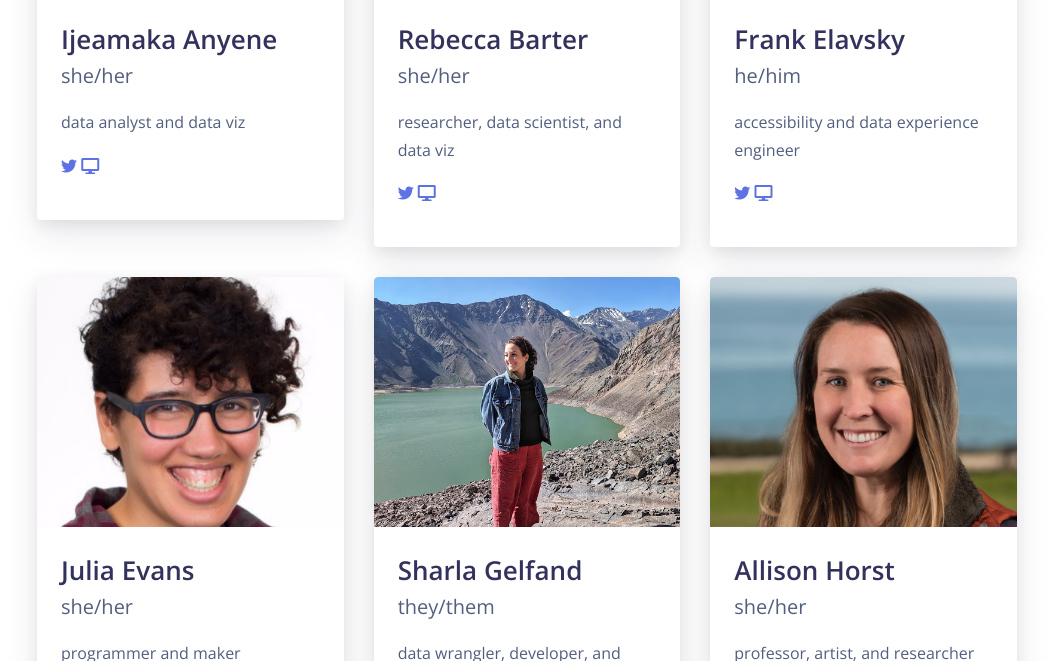
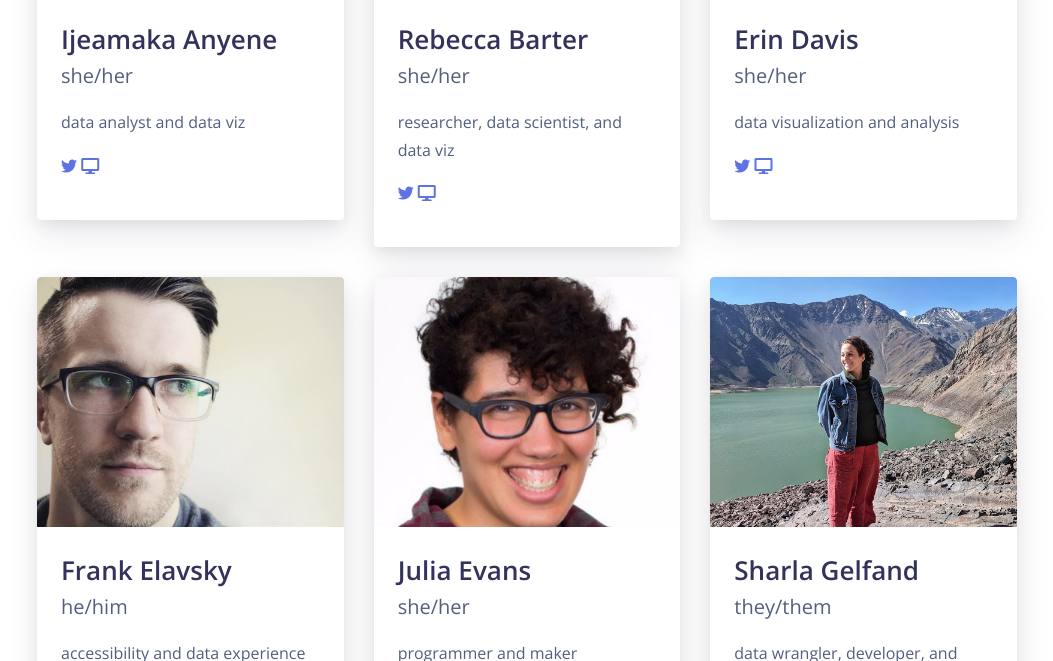
Before and after one commit to iamciera/DSxD_website, a Jekyll site: the page built from _pages/events.md, in a window 1280 px wide and 900 px high, scrolled down 1865 px, cut to the strip 239-900 px from the top of the window. Shown: the whole strip, without its empty margins (113-1166 px from the left). Built offline with Jekyll 4.4.1, drawn with Linux system fonts in a browser that asks for light colours; nearby versions of some CDN libraries.

Commit message:
added Erin

```diff
--- a/_includes/components/teams/team-carousel-2.html
+++ b/_includes/components/teams/team-carousel-2.html
@@ -61,6 +61,36 @@
                   <p>
                 <a href="https://twitter.com/rlbarter"> <i class="fab fa-twitter"></i></a>
                 <a href="http://www.rebeccabarter.com/"><i class="fas fa-desktop"></i></a>
+              </p>
+              </ul>
+            </div>
+          </div>
+        </div>
+      </div>
+
+             <div class="col-lg-4 col-md-6">
+        <div class="card card-profile" data-image="profile-image">
+          <div class="card-header">
+            <div class="card-image">
+              <div class="dropdown">
+              </div>
+              <a href="javascript:;">
+                <img class="img rounded" src="{{ '/assets/img/faces/davis.jpg' | relative_url }}">
+              </a>
+            </div>
+          </div>
+              <div class="card-body pt-0">
+            <br>
+            <h4 class="display-4 mb-0">Erin Davis</h4>
+            <p class="lead">she/her</p>
+            <div class="table-responsive">
+              <ul class="list-unstyled ">
+              <p>
+                data visualization and analysis
+              </p>
+                  <p>
+                <a href="https://twitter.com/erindataviz"> <i class="fab fa-twitter"></i></a>
+                <a href="https://erdavis.com/"><i class="fas fa-desktop"></i></a>
               </p>
               </ul>
             </div>
```
Also changed, not shown: assets/img/faces/davis.jpg (added).
